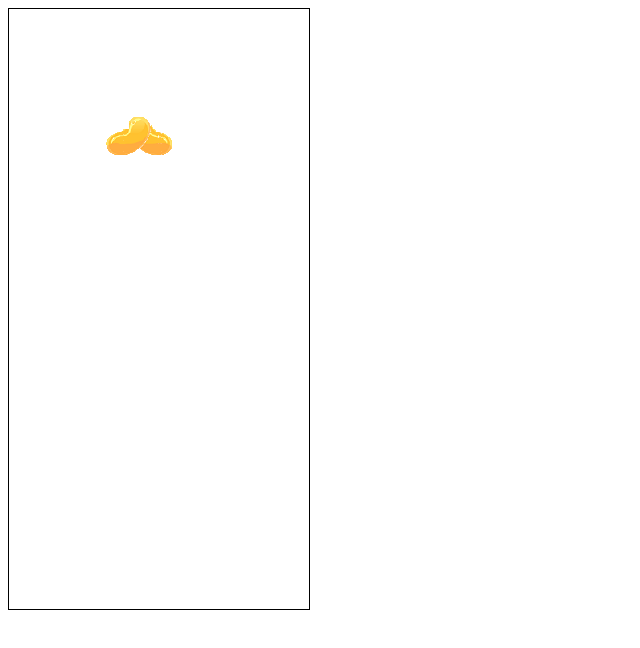
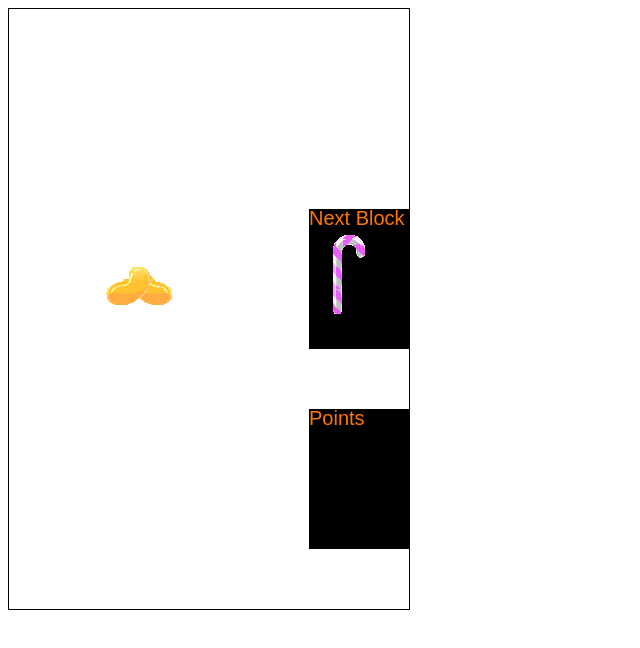
Before and after one commit to Zalastra/CandyRain, a plain HTML site: page index.html in a window 1280 px wide. Shown: the whole page, without its empty margins (0-640 px from the left). Drawn offline with Linux system fonts and the light colour scheme.

Commit message:
NextBlockStage

```diff
--- a/index.html
+++ b/index.html
@@ -11,8 +11,10 @@
 	<script src="js/candyrain.js"></script>
 </head>
 <body>
-	<canvas id="CandyRainCanvas" width="300" height="600">
+
+	<canvas id="CandyRainCanvas" width="400" height="600">
 		Your browser is too old, time to upgrade.
 	</canvas>
+
 </body>
 </html>
--- a/js/candyrain.js
+++ b/js/candyrain.js
@@ -12,30 +12,73 @@ var KEYCODE_DOWNARROW = 40;
 var KEYCODE_X = 88;
 var KEYCODE_Z = 90;
 
+
 // Variables
 var stage;
 var board;
 var nextBlock;
+var blockStage;
+var pointStage;
+var blockSpeed;
+
 
 // Initialization
 $(document).ready(function() {
 	stage = new createjs.Stage("CandyRainCanvas");
+
 	board = new cr.Board();
 
 
-	//block = new cr.IBlock();
+
+	createBlockStage();
+	createPointStage();
+
+
+	blockSpeed = 24;
+
+
 	setNextBlock();
 	board.setFallingBlock(nextBlock);
 	board.fallingBlock.setPos(90, 90);
+
+
+
 	setNextBlock();
 
 	stage.addChild(board);
-
+	createjs.Ticker.init();
     createjs.Ticker.addEventListener("tick", update);
 	createjs.Ticker.setFPS(25);
 
 	$(document).keydown(handleInput);
 });
+// create blockStage
+// nextBlock is found in setNextBlock and directly placed in the container.
+var createBlockStage = function(){
+	blockStage = new createjs.Container();
+	blockStage.x = 300;
+	blockStage.y = 200;
+	var background = new createjs.Shape();
+	background.graphics.beginFill("FFDE4D").drawRect(0, 0, 100, 140);
+	blockStage.addChild(background);
+
+	var text = new createjs.Text("Next Block", "20px Arial", "#ff7700");
+	blockStage.addChild(text);
+	stage.addChild(blockStage);
+};
+// create pointStage
+var createPointStage = function() {
+	pointStage = new createjs.Container();
+	pointStage.x = 300;
+	pointStage.y = 400;
+	var background = new createjs.Shape();
+	background.graphics.beginFill("FFDE4D").drawRect(0, 0, 100, 140);
+	pointStage.addChild(background);
+	var text = new createjs.Text("Points", "20px Arial", "#ff7700");
+	pointStage.addChild(text);
+	stage.addChild(pointStage);
+}
+
 
 // Handle input
 var handleInput = function(event) {
@@ -65,13 +108,15 @@ var handleInput = function(event) {
 
 // Update function
 var update = function(event) {
+	if(createjs.Ticker.getTicks() % blockSpeed == 0){
+		moveDown();
+	}
 	stage.update();
 };
 
 // Randomize next block;
 var setNextBlock = function() {
-	var blockType = Math.round(Math.random() * 7);
-	console.log(blockType);
+	var blockType = Math.floor(Math.random() * 7);
 	switch(blockType){
 		case 0:
 			nextBlock = new cr.IBlock();
@@ -95,6 +140,10 @@ var setNextBlock = function() {
 			nextBlock = new cr.TBlock();
 			break;
 		}
+			nextBlock.setPos(10,20);
+			blockStage.addChild(nextBlock);
+
+
 }
 
 // Move the falling block down
```
Also changed, not shown: candyrain.css (line endings or trailing spaces).
